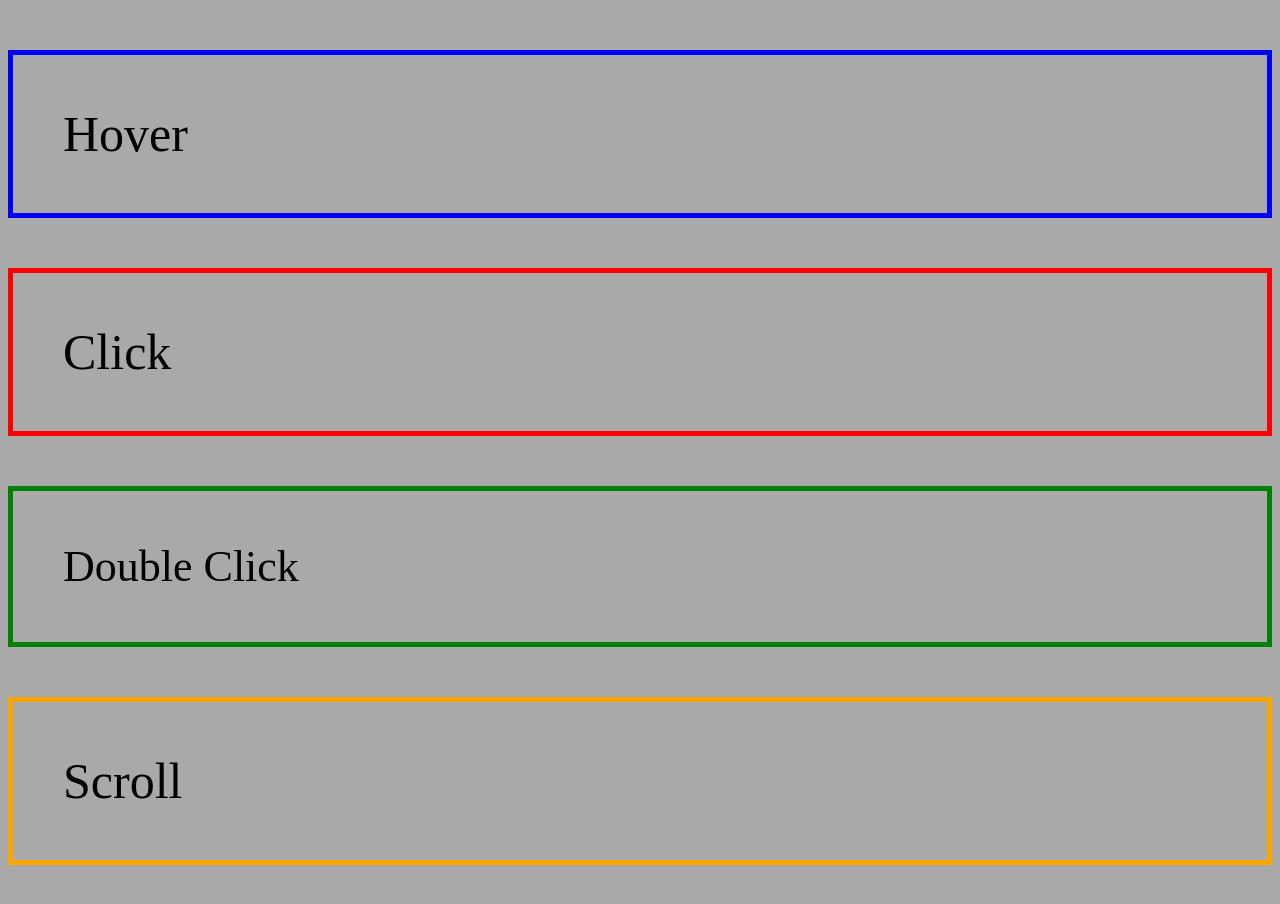
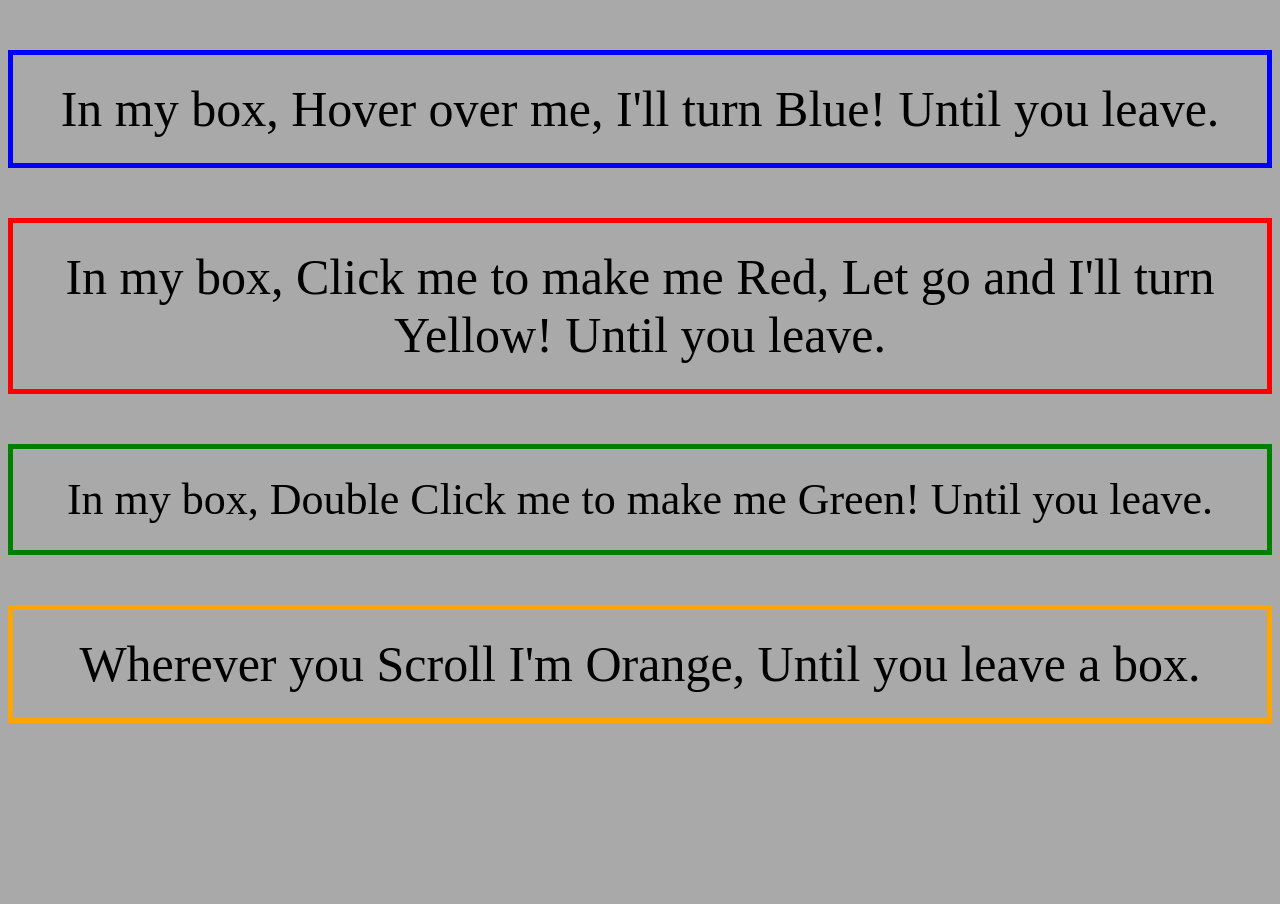
Before and after one commit to DeanWilcoxson/Fsw-110, a plain HTML site: page Week4/Project 1/Hypertext.html in a window 1280 px wide. After the commit the page ends 800 px from the top, so only its background shows below. Drawn offline with Linux system fonts and the light colour scheme.

Commit message:
11/11/20.6

```diff
--- a/Week4/Project 1/Aesthetics.css
+++ b/Week4/Project 1/Aesthetics.css
@@ -1,39 +1,39 @@
 #hover {
     border: 5px solid blue;
-    margin: center;
-    padding: 50px;
+    padding: 25px;
     text-align: center;
     font-size: 50px;
     display: flex;
     flex-direction: row;
+    justify-content: center;
 }
 
 #click {
     border: 5px solid red;
-    margin: center;
-    padding: 50px;
+    padding: 25px;
     text-align: center;
     font-size: 50px;
     display: flex;
     flex-direction: row;
+    justify-content: center;
 }
 
 #dbl-click {
     border: 5px solid green;
-    margin: center;
-    padding: 50px;
+    padding: 25px;
     text-align: center;
     font-size: 44px;
     display: flex;
     flex-direction: row;
+    justify-content: center;
 }
 
 #scroll {
     border: 5px solid orange;
-    margin: center;
-    padding: 50px;
+    padding: 25px;
     text-align: center;
     font-size: 50px;
     display: flex;
     flex-direction: row;
+    justify-content: center;
 }
--- a/Week4/Project 1/Hypertext.html
+++ b/Week4/Project 1/Hypertext.html
@@ -10,13 +10,13 @@
 
 <body>
     <div>
-        <p id="hover" onmouseover="hoverColor()" onmouseout="regularBackground()">Hover</p>
+        <p id="hover" onmouseover="hoverColor()" onmouseout="regularBackground()">In my box, Hover over me, I'll turn Blue! Until you leave.</p>
 
-        <p id="click" onmousedown="downColor()" onmouseout="regularBackground()" onmouseup="upColor()">Click</p>
+        <p id="click" onmousedown="downColor()" onmouseout="regularBackground()" onmouseup="upColor()">In my box, Click me to make me Red, Let go and I'll turn Yellow! Until you leave.</p>
 
-        <p id="dbl-click" ondblclick="dblClickColor()" onmouseout="regularBackground()">Double Click</p>
+        <p id="dbl-click" ondblclick="dblClickColor()" onmouseout="regularBackground()">In my box, Double Click me to make me Green! Until you leave.</p>
 
-        <p id="scroll" onscroll="scrollColor()" onmouseout="regularBackground()">Scroll</p>
+        <p id="scroll" onscroll="scrollColor()" onmouseout="regularBackground()">Wherever you Scroll I'm Orange, Until you leave a box.</p>
     </div>
     <script src="Logic.js"></script>
 </body>
--- a/Week4/Project 1/Logic.js
+++ b/Week4/Project 1/Logic.js
@@ -1,20 +1,27 @@
 //Body Background Color
 document.body.style.backgroundColor = "darkgrey";
+
 //Background color of squares
 //What to do when the "mouseout" event happens
 function regularBackground() {
     myHoverSquare.style.backgroundColor = "transparent";
     myHoverSquare.style.color = "black";
+
     myClickSquare.style.backgroundColor = "transparent";
     myClickSquare.style.color = "black";
+    myClickSquare.style.border = "5px solid red";
+
     myDblClickSquare.style.backgroundColor = "transparent";
     myDblClickSquare.style.color = "black";
+
     myScrollSquare.style.backgroundColor = "transparent";
     myScrollSquare.style.color = "black";
 }
+
 //Create the event listeners for "hover"
 var myHoverSquare = document.getElementById("hover");
 myHoverSquare.addEventListener("mouseover", hoverColor);
+
 //What to do when the "mouseover" happens
 function hoverColor() {
     myHoverSquare.style.backgroundColor = "blue";
@@ -25,27 +32,34 @@ function hoverColor() {
 var myClickSquare = document.getElementById("click");
 myClickSquare.addEventListener("mousedown", downColor);
 myClickSquare.addEventListener("mouseup", upColor);
+
 //What to do when the "mousedown" happens
 function downColor() {
     myClickSquare.style.backgroundColor = "red";
     myClickSquare.style.color = "white";
 }
+
 //What to do when the "mouseup" happens
 function upColor() {
     myClickSquare.style.backgroundColor = "yellow";
     myClickSquare.style.color = "black";
+    myClickSquare.style.border = "5px solid yellow";
 }
+
 //Create the event listeners for "dbl-click"
 var myDblClickSquare = document.getElementById("dbl-click");
 myDblClickSquare.addEventListener("dblclick", dblClickColor);
+
 //What to do when the "dblclick" happens
 function dblClickColor() {
     myDblClickSquare.style.backgroundColor = "green";
     myDblClickSquare.style.color = "white";
 }
+
 //Create the event listeners for "scroll"
 var myScrollSquare = document.getElementById("scroll");
 document.addEventListener("wheel", scrollColor);
+
 //What to do when the "wheel" happens
 function scrollColor() {
     myScrollSquare.style.backgroundColor = "orange";
```
